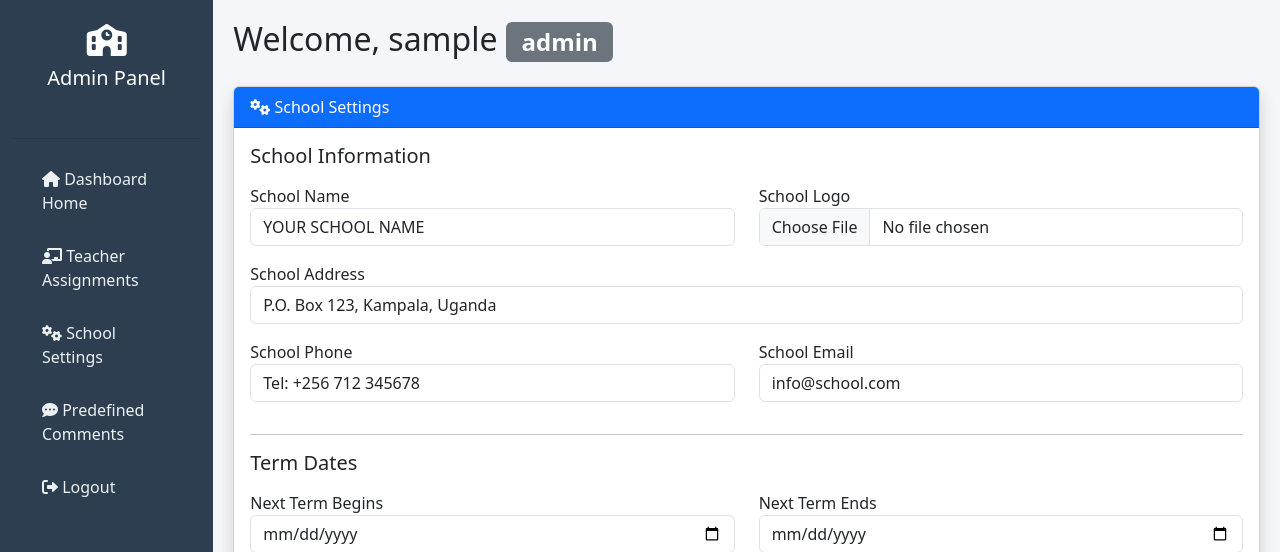
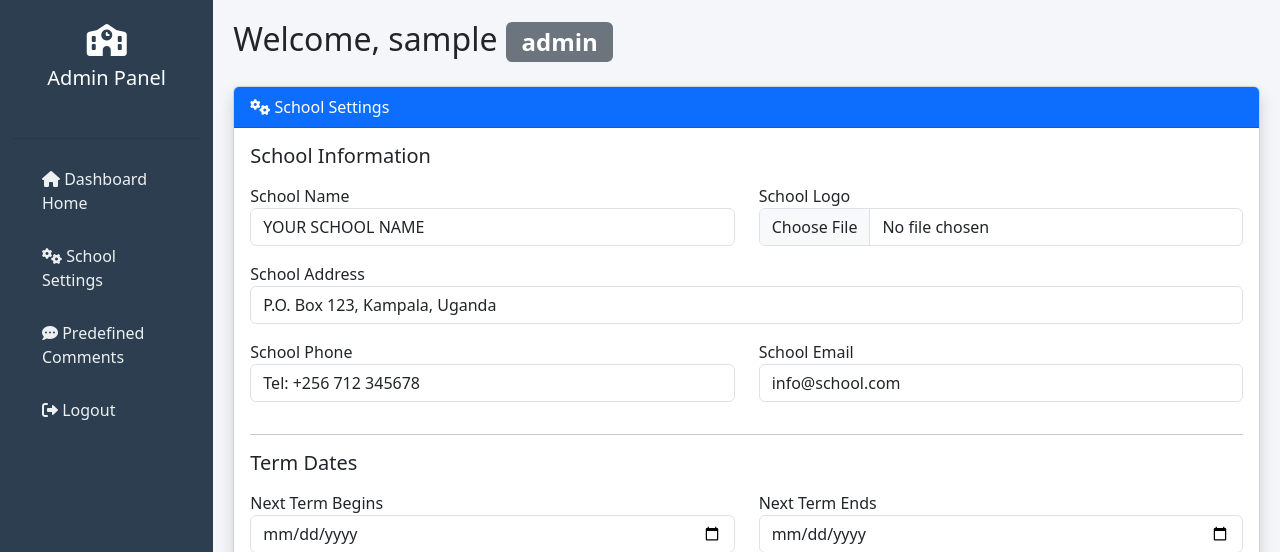
Before and after one commit to pelle-design/school-system, a Flask app: page /admin/school_settings in a window 1280 px wide. Shown: the top 552 px of the page. Run offline with Flask 3, Linux system fonts and the light colour scheme; the visitor is signed in with stand-in values (Sample User, id 1); data comes from the database, SQL or seed files in the repository; data that the repository does not hold is empty; some libraries are stand-ins or nearby versions.

Commit message:
Update base.html

```diff
--- a/templates/base.html
+++ b/templates/base.html
@@ -87,7 +87,6 @@
                         </form>
                     </div></div>
                 </div>
-                <a href="{{ url_for('admin_teacher_assignments') }}"><i class="fas fa-chalkboard-teacher"></i> Teacher Assignments</a>
                 <a href="{{ url_for('school_settings') }}"><i class="fas fa-cogs"></i> School Settings</a>
                 <a href="{{ url_for('admin_predefined_comments') }}"><i class="fas fa-comment-dots"></i> Predefined Comments</a>
                 <a href="{{ url_for('logout') }}"><i class="fas fa-sign-out-alt"></i> Logout</a>
```
